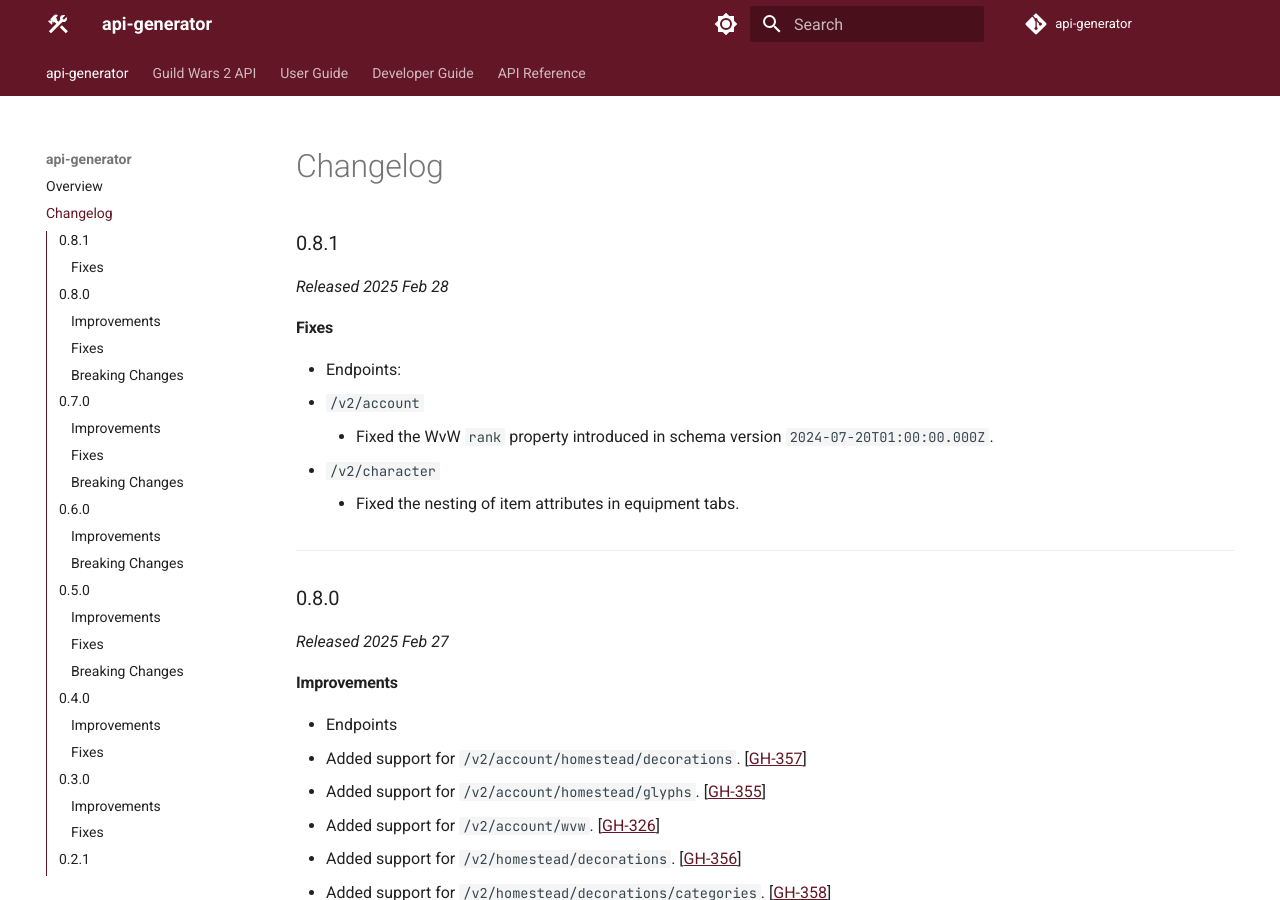
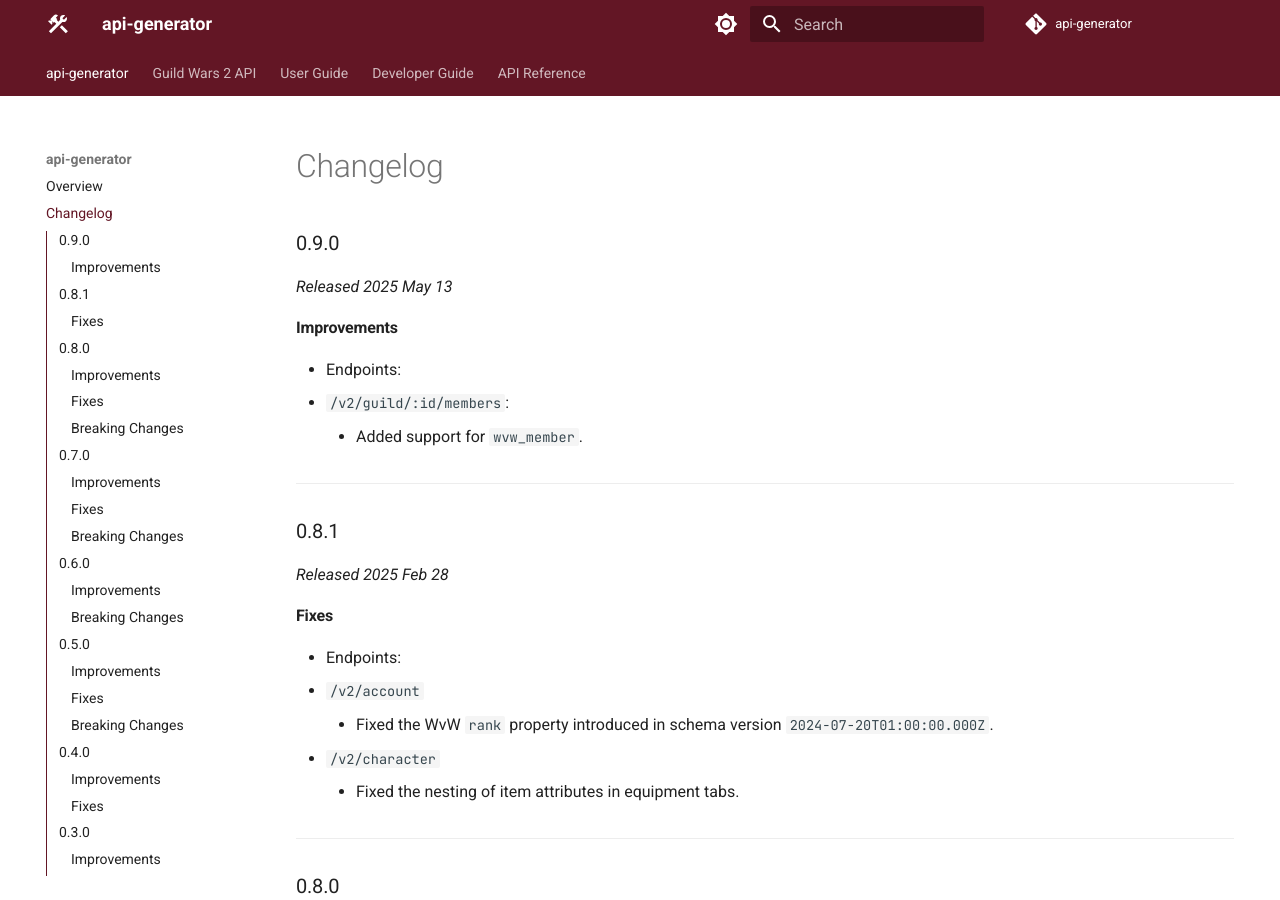
Before and after one commit to GW2ToolBelt/api-generator, an MkDocs documentation site: the page built from docs/site/changelog.md, in a window 1280 px wide and 900 px high. Built offline with MkDocs 1.6.1 and Material for MkDocs 9.7.7, drawn with Linux system fonts in a browser that asks for light colours; comment, search, counter and statistics services are not loaded; the version menu is left out.

Commit message:
chore: prepare 0.9.0 release

```diff
--- a/docs/changelog/full.md
+++ b/docs/changelog/full.md
@@ -1,3 +1,16 @@
+### 0.9.0
+
+_Released 2025 May 13_
+
+#### Improvements
+
+- Endpoints:
+  - `/v2/guild/:id/members`:
+    - Added support for `wvw_member`.
+
+
+---
+
 ### 0.8.1
 
 _Released 2025 Feb 28_
```
Also changed, not shown: docs/changelog/0.9.0.md (+1 -1 lines), docs/changelog/README.md (+2 -2 lines), docs/changelog/latest.md (+5 -7 lines).
